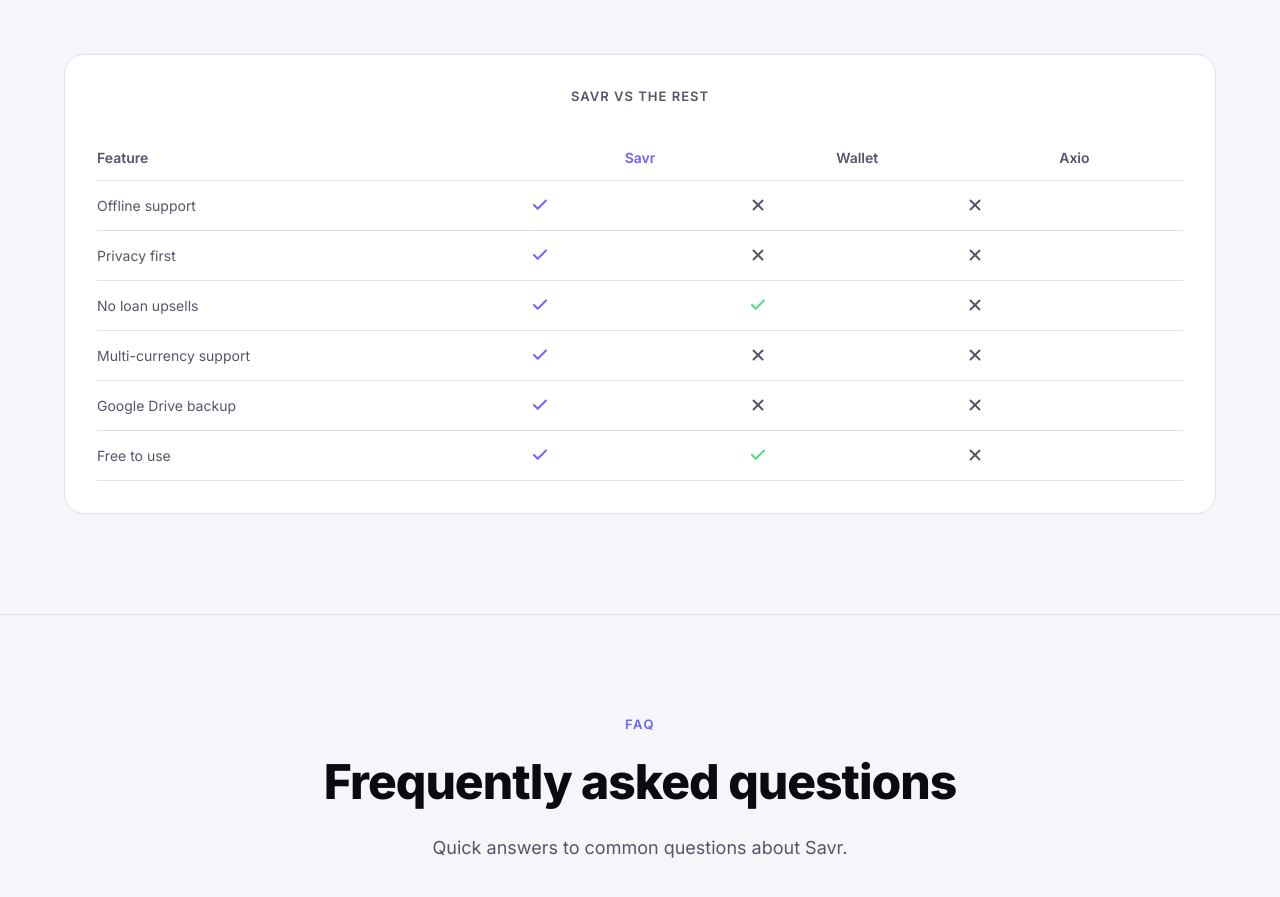
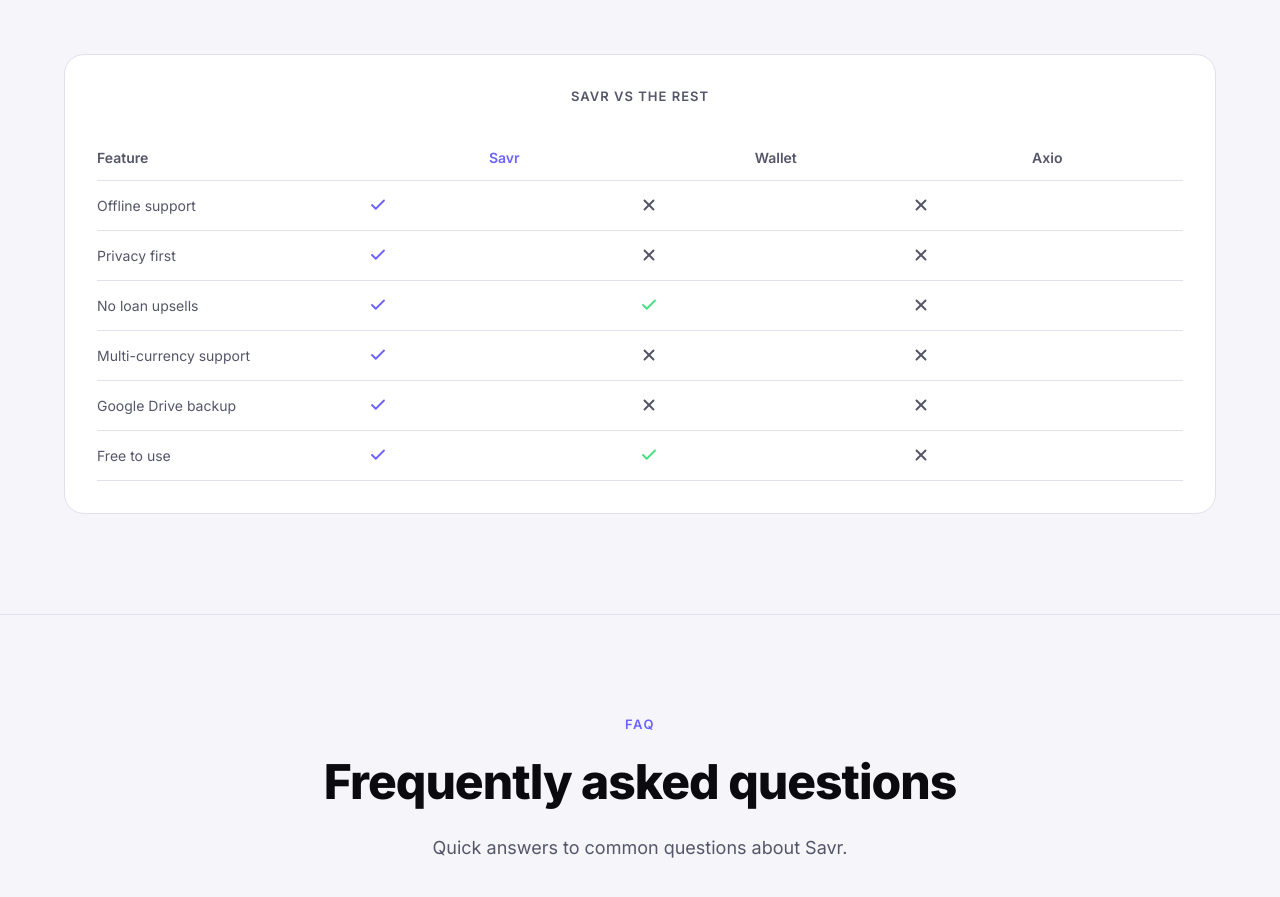
Before and after one commit to 007wary/savr-website, a Next.js app: page / in a window 1280 px wide. Shown: the part 2600-3497 px from the top of the page. Built offline with nearby package versions, Linux system fonts and the light colour scheme; no server answers; the database is empty.

Commit message:
fix: remove colgroup to fix table column alignment

```diff
--- a/components/WhySavr.js
+++ b/components/WhySavr.js
@@ -103,12 +103,6 @@ export default function WhySavr() {
           </p>
           <div style={{ overflowX: 'auto' }}>
             <table style={{ width: '100%', borderCollapse: 'collapse', minWidth: '500px', tableLayout: 'fixed' }}>
-              <colgroup>
-                <col style={{ width: '40%' }} />
-                <col style={{ width: '20%' }} />
-                <col style={{ width: '20%' }} />
-                <col style={{ width: '20%' }} />
-              </colgroup>
               <thead>
                 <tr>
                   {['Feature', 'Savr', 'Wallet', 'Axio'].map((h, i) => (
```
